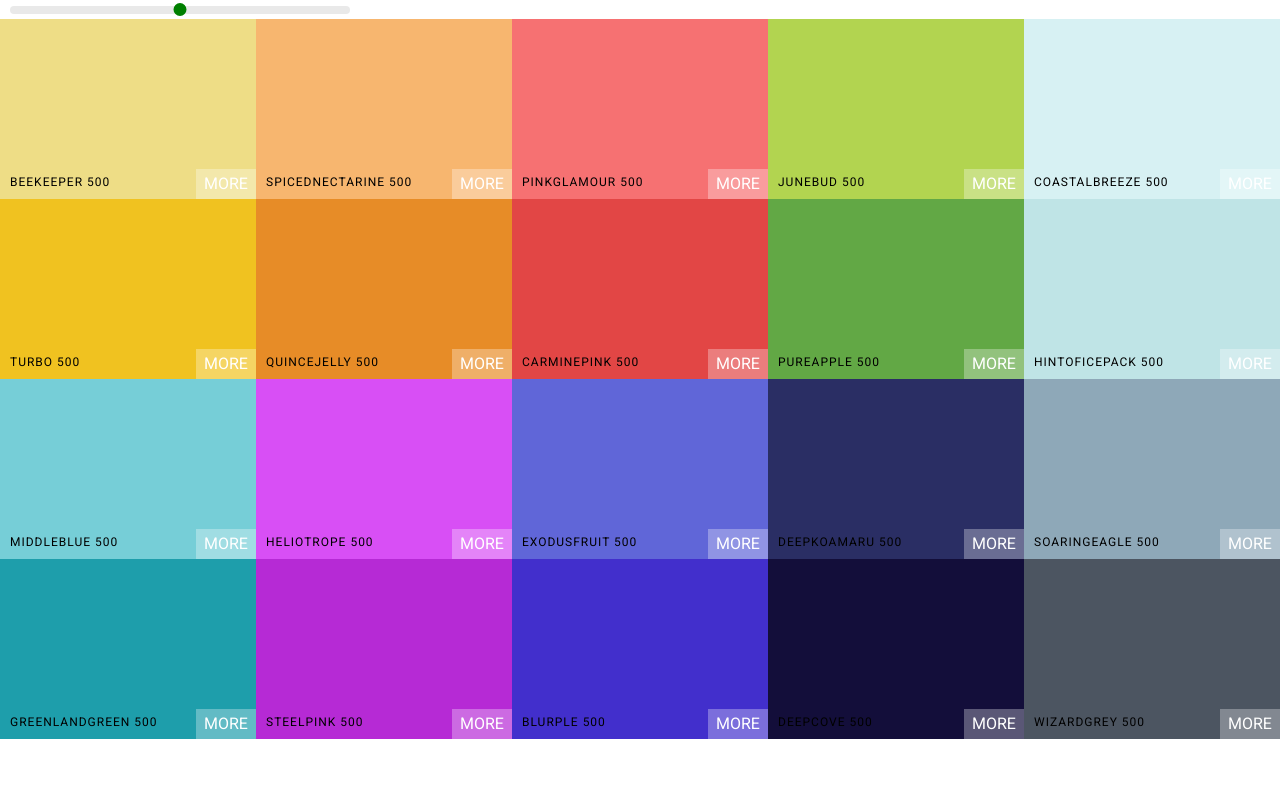
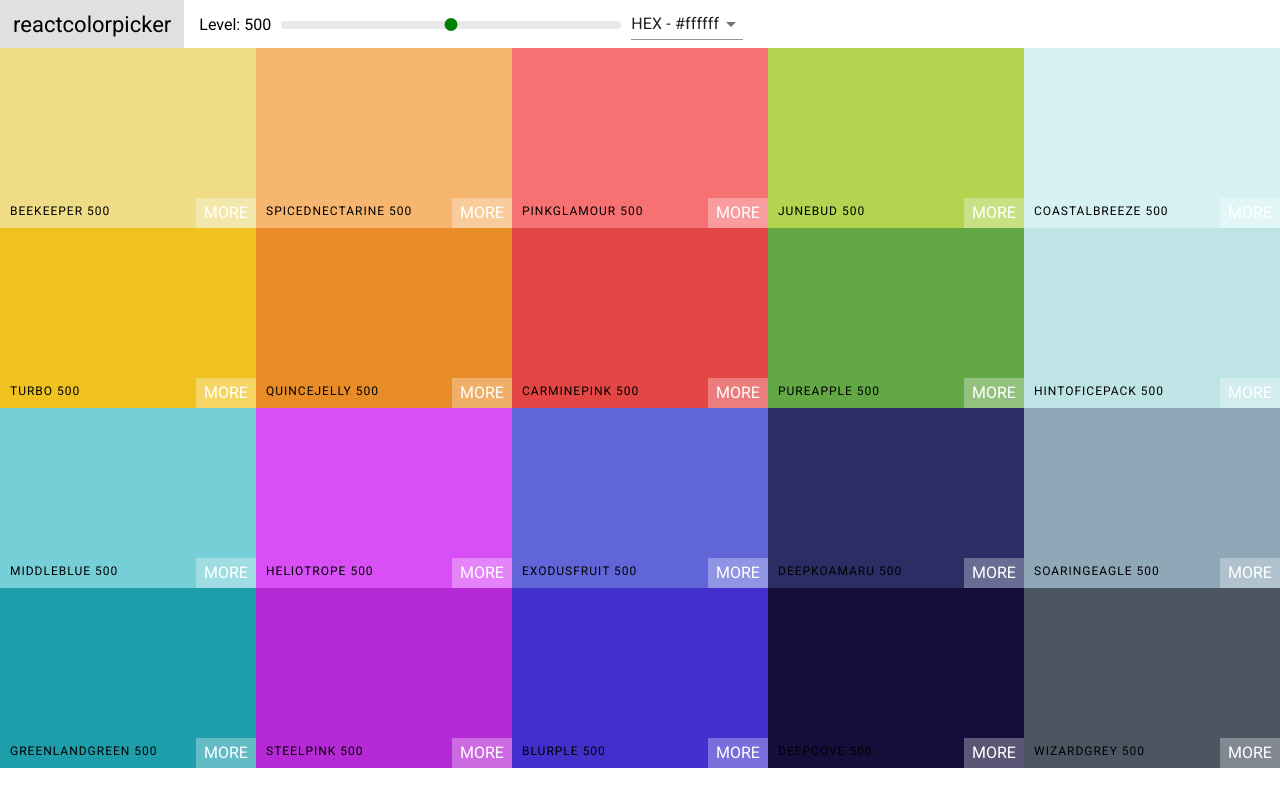
Before and after one commit to ThomasHerold/Color-Picker-Project, a React (Create React App) app: page / in a window 1280 px wide. Built offline with nearby package versions, Linux system fonts and the light colour scheme.

Commit message:
Add color format Select

```diff
--- a/public/index.html
+++ b/public/index.html
@@ -10,7 +10,7 @@
       content="Web site created using create-react-app"
     />
     <link rel="apple-touch-icon" href="%PUBLIC_URL%/logo192.png" />
-    <link href="https://fonts.googleapis.com/css2?family=Roboto&display=swap" rel="stylesheet">
+    <link href="https://fonts.googleapis.com/css2?family=Roboto:wght@100;400;500&display=swap" rel="stylesheet">
     <!--
       manifest.json provides metadata used when your web app is installed on a
       user's mobile device or desktop. See https://developers.google.com/web/fundamentals/web-app-manifest/
--- /dev/null
+++ b/src/components/NavBar.js
@@ -0,0 +1,55 @@
+import React, { Component } from 'react';
+import { Select, MenuItem } from '@material-ui/core';
+import Slider from 'rc-slider';
+import "rc-slider/assets/index.css";
+import "../styles/NavBar.css";
+
+
+class NavBar extends Component {
+    constructor(props) {
+        super(props);
+
+        this.state = { format: "hex" }
+        this.handleChange = this.handleChange.bind(this);
+    }
+
+    handleChange(evt) {
+        this.setState({ format: evt.target.value });
+        this.props.handleChange(evt.target.value);
+    }
+
+    render() {
+        const { format } = this.state;
+        const { level, changeLevel } = this.props;
+
+        return (
+        <header className="NavBar">
+        <div className="logo"><a href="#">reactcolorpicker</a></div>
+         <div className="slider-container">
+            <span>Level: {level}</span>
+            <div className="slider">
+            <Slider
+                defaultValue={level}
+                min={100}
+                max={900}
+                onAfterChange={changeLevel}
+                step={100}
+                trackStyle={{ backgroundColor: "transparent" }}
+                handleStyle={{ backgroundColor: 'green', outline: 'none', border: '2px solid green', boxShadow: 'none', width: '13px', height: '13px', marginTop: '-3px'  }}
+                railStyle={{ height: 8 }}
+            />
+            </div>
+           </div>
+           <div className="select-container">
+               <Select value={format} onChange={this.handleChange}>
+                   <MenuItem value="hex">HEX - #ffffff</MenuItem>
+                   <MenuItem value="rgb">RGB - rgb(255, 255, 255)</MenuItem>
+                   <MenuItem value="rgba">RGBA - rgba(255, 255, 255, 1.0)</MenuItem>
+               </Select>
+           </div>
+        </header>
+        );
+    }
+}
+
+export default NavBar;
--- a/src/components/Palette.js
+++ b/src/components/Palette.js
@@ -1,47 +1,39 @@
 import React, { Component } from 'react'
-import Slider from 'rc-slider'
 import ColorBox from './Colorbox';
-import "rc-slider/assets/index.css";
 import "../styles/palette.css";
+import NavBar from './NavBar';
 
 class Palette extends Component {
     constructor(props) {
         super(props);
 
-        this.state = { level: 500 };
+        this.state = { level: 500, format: "hex" };
         this.changeLevel = this.changeLevel.bind(this);
+        this.changeFormat = this.changeFormat.bind(this);
     }
 
     changeLevel(newLevel) {
         this.setState({ level: newLevel });
     }
 
+    changeFormat(val) {
+        this.setState({ format: val })
+    }
+
     render() {
 
-    const { level } = this.state;
+    const { level, format } = this.state;
     const { colors } = this.props.palette;
 
     const colorBoxes = colors[level].map(color => (
-        <ColorBox background={color.hex} name={color.name} />
+        <ColorBox background={color[format]} name={color.name} />
     ));
 
     return (
     <div className="Palette">
-      <div className="slider">
-      <Slider
-            defaultValue={level}
-            min={100}
-            max={900}
-            onAfterChange={this.changeLevel}
-            step={100}
-            trackStyle={{ backgroundColor: "transparent" }}
-            handleStyle={{ backgroundColor: 'green', outline: 'none', border: '2px solid green', boxShadow: 'none', width: '13px', height: '13px', marginTop: '-3px'  }}
-            railStyle={{ height: 8 }}
-
-        />
-      </div>
+        <NavBar level={level} changeLevel={this.changeLevel} handleChange={this.changeFormat} />
         {/* Navbar goes here */}
-            <div className="Palette-colors" >{colorBoxes}</div>
+        <div className="Palette-colors" >{colorBoxes}</div>
         {/* Footer */}
     </div>
         );
--- /dev/null
+++ b/src/styles/NavBar.css
@@ -0,0 +1,28 @@
+.NavBar {
+    display: flex;
+    align-items: center;
+    justify-content: flex-start;
+    height: 6vh;
+}
+
+.logo {
+    margin-right: 15px;
+    padding: 0 13px;
+    font-size: 22px;
+    background-color:#e0e0e0;
+    font-family: Roboto;
+    height: 100%;
+    display: flex;
+    align-items: center;
+}
+
+.logo a {
+    text-decoration: none;
+    color: black;
+}
+
+.slider {
+    width: 340px;
+    margin: 0 10px;
+    display: inline-block;
+}
--- a/src/styles/palette.css
+++ b/src/styles/palette.css
@@ -9,9 +9,3 @@
     flex-wrap: wrap;
     overflow: hidden;
 }
-
-.slider {
-    width: 340px;
-    margin: 0 10px;
-    display: inline-block;
-}
--- a/src/utils/colorHelpers.js
+++ b/src/utils/colorHelpers.js
@@ -30,7 +30,7 @@ function generatePalette(starterPalette) {
                 hex: scale[i],
                 rgb: chroma(scale[i]).css(),
                 rgba: chroma(scale[i]).css()
-                    .replace("rgba", "rgb")
+                    .replace("rgb", "rgba")
                     .replace(")", ",1.0)")
             });
         }
```
